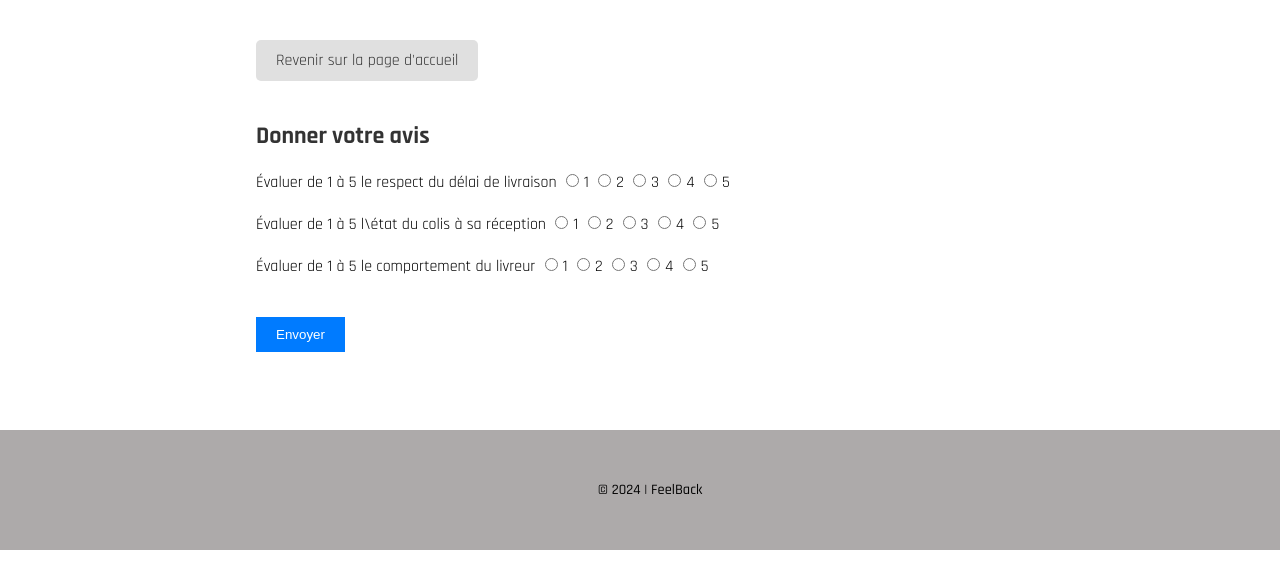
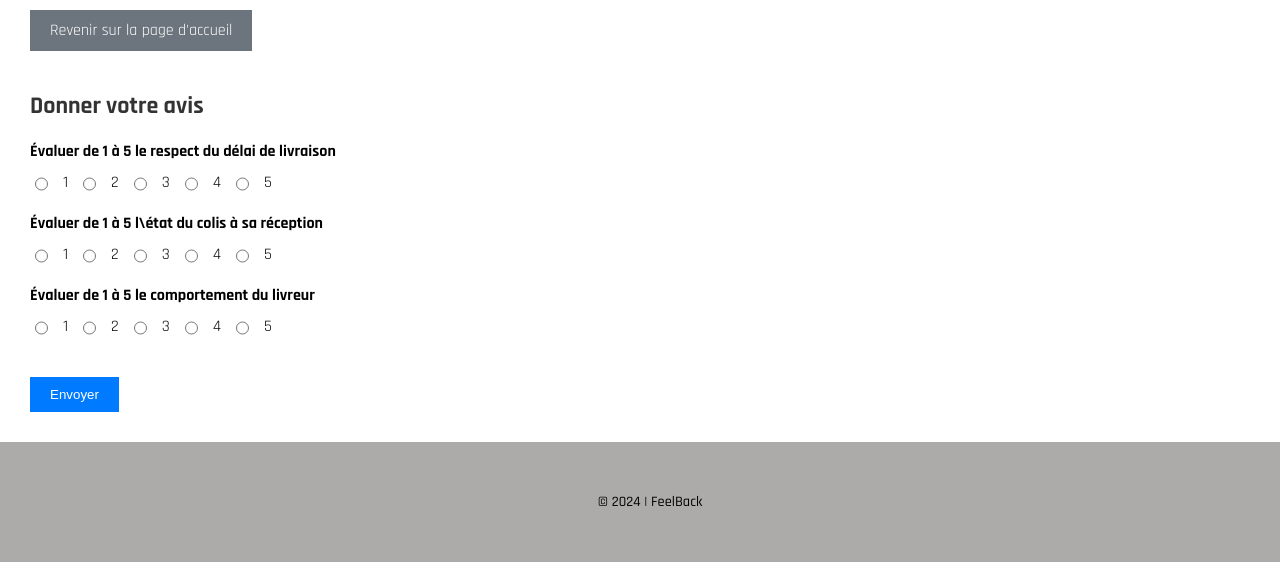
Before and after one commit to azizchouikha/django-feelback, a Django app: page /index/submitfeedback/ in a window 1280 px wide. Shown: the part 250-812 px from the top of the page. Run offline with Django 5.2, Linux system fonts and the light colour scheme; data comes from the database, SQL or seed files in the repository.

Commit message:
amelioration de style

```diff
--- a/feelback/quiz/static/quiz/css/form.css
+++ b/feelback/quiz/static/quiz/css/form.css
@@ -29,41 +29,42 @@ p {
 }
 main {
     width: 60%;
-    margin: 40px auto;
+    margin: 10px 30px;
     text-align: left;
 }
 
 .question {
     margin: 20px 0;
+    display: block; /* Force la question à occuper toute la largeur */
+}
+
+.question label {
+    display: block; /* Force le label (la question) à occuper une ligne entière */
+    margin-bottom: 10px; /* Espacement entre la question et les boutons radio */
+    font-weight: bold; /* Met en valeur la question */
 }
 
 input[type="radio"] {
     margin-right: 5px;
 }
 
-/* .button-grey {
-    background-color: #6c757d !important;
-    color: white;
-    padding: 10px 20px;
-    text-decoration: none;
+.radio-group {
+    display: flex;
+    gap: 10px; /* Espace entre chaque bouton radio */
 }
 
-.button-grey:hover {
-    background-color: #5a6268 !important;
-} */
 
 .back-link {
-    color: #333;
-    background-color: #e0e0e0; /* Ajusté pour correspondre à l'image */
+    color: #ffffff;
+    background-color: #6c757d; /* Ajusté pour correspondre à l'image */
     text-decoration: none;
     padding: 10px 20px;
-    border-radius: 5px;
     display: inline-block;
     margin-bottom: 20px;
 }
 
 .back-link:hover {
-    background-color: #cccccc;
+    background-color:  #5a6268 ;
 }
 button, .button {
     background-color: #007bff;
@@ -84,7 +85,6 @@ footer {
     color: #000000; /* Text color */
     text-align: center;
     padding: 10px;
-    position: fixed;
     bottom: 0;
     width: 100%;
     font-size: 0.9em;
--- a/feelback/quiz/static/quiz/css/main.css
+++ b/feelback/quiz/static/quiz/css/main.css
@@ -83,7 +83,7 @@ footer {
     color: #000000; /* Text color */
     text-align: center;
     padding: 10px;
-    position: fixed;
+    margin-top: 80px;
     bottom: 0;
     width: 100%;
     font-size: 0.9em;
--- a/feelback/quiz/templates/quiz/feedbackform.html
+++ b/feelback/quiz/templates/quiz/feedbackform.html
@@ -28,14 +28,17 @@
             {% for question in questions %}
             <div class="question">
                 <label>{{ question.title }}</label>
-                {% for i in "12345" %}
-                <input type="radio" name="question_{{ question.id }}" value="{{ i }}">{{ i }}
-                {% endfor %}
+                <div class="radio-group">
+                    {% for i in "12345" %}
+                    <input type="radio" name="question_{{ question.id }}" value="{{ i }}">{{ i }}
+                    {% endfor %}
+                </div>
             </div>
             {% endfor %}
             <button type="submit">Envoyer</button>
         </form>
     </main>
+
 
     <footer>
         <div class="footer-content">
```
Also changed, not shown: feelback/quiz/static/quiz/css/dash.css (+14 -9 lines).
